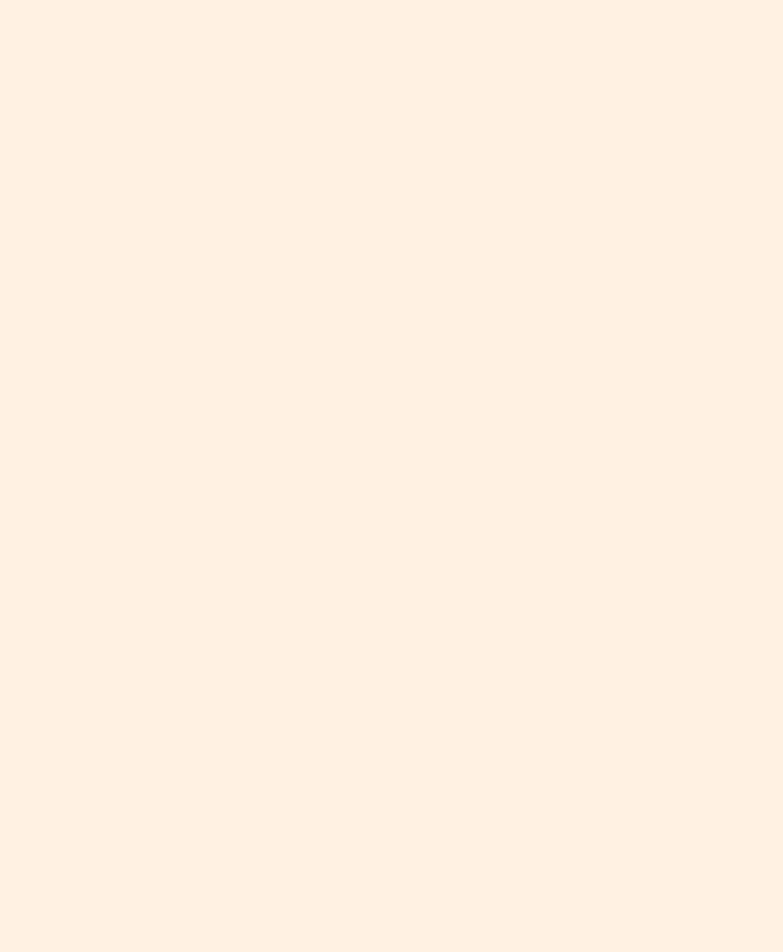
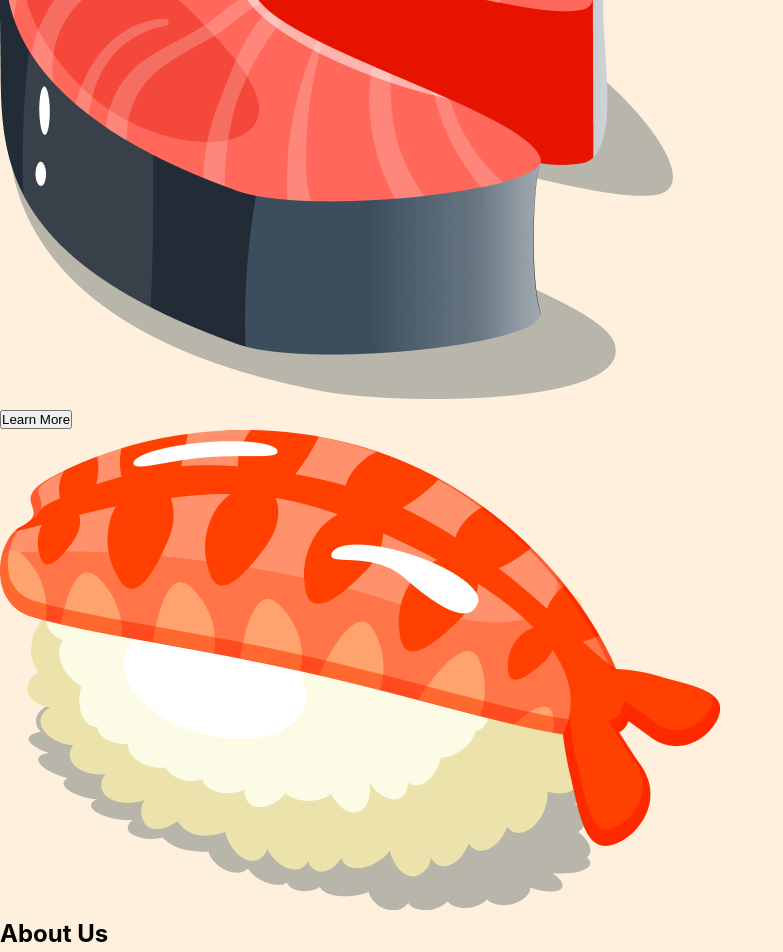
Before and after one commit to wolfgunblood/sushi-landing-page, a React (Vite) app: page / in a window 1280 px wide. Shown: the part 1007-1959 px from the top of the page, without its empty margins (0-783 px from the left). Before the commit the page ends 816 px from the top, so only its background shows below. Built offline with nearby package versions, Linux system fonts and the light colour scheme.

Commit message:
Added About Us section

```diff
--- a/src/App.jsx
+++ b/src/App.jsx
@@ -1,12 +1,14 @@
 // import "./"
 import Navbar from './components/Navbar/Navbar';
 import Hero from './components/Hero/Hero';
+import About from './components/About/About';
 
 const App = () => {
   return (
     <div className='App'>
       <Navbar />
       <Hero />
+      <About />
     </div>
   )
 }
--- /dev/null
+++ b/src/components/About/About.jsx
@@ -0,0 +1,26 @@
+import React from 'react'
+import Sushi1 from "../../assets/sushi-3.png";
+import Sushi2 from "../../assets/sushi-2.png";
+
+const About = () => {
+  return (
+    <div className='about-container'>
+        <div className='about__image'>
+            <div className='about__image1'>
+                <img src={Sushi1} alt="Sushi-one" />
+            </div>
+            <button>
+                Learn More
+            </button>
+            <div className='about__image2'>
+                <img src={Sushi2} alt="Sushi-two" />
+            </div>
+        </div>
+        <div className='about__text'>
+            <h2>About Us</h2>
+        </div>
+    </div>
+  )
+}
+
+export default About
```
Also changed, not shown: src/components/About/About.scss (added).
